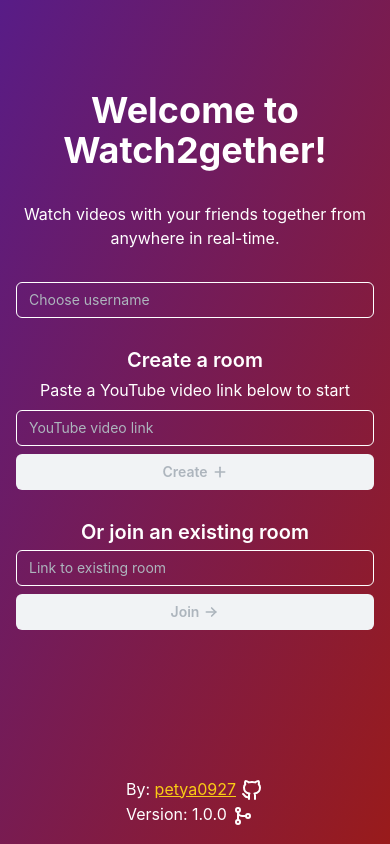
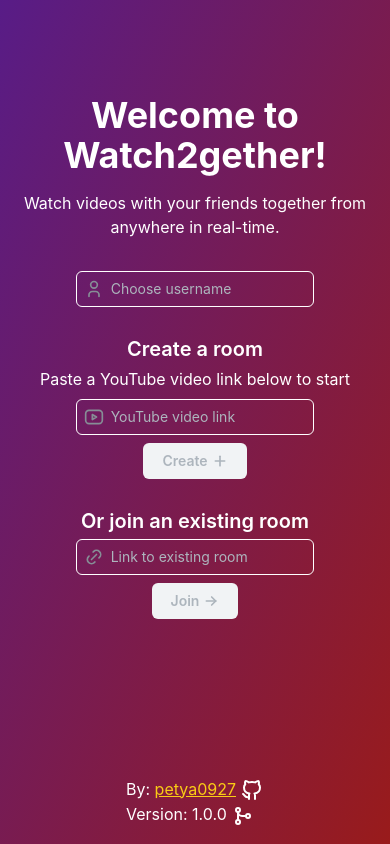
Before and after one commit to petya0927/watch2gether-frontend, a Next.js app: page / in a window 390 px wide. Built offline with nearby package versions, Linux system fonts and the light colour scheme.

Commit message:
Naming convention standardization, adding username is taken comp, fixing username bugs

```diff
--- a/api/rooms.ts
+++ b/api/rooms.ts
@@ -28,47 +28,51 @@
   }
 };
 
-export const isUsernameAvailable = async ({
+export const isUsernameTaken = async ({
   roomId,
   username,
 }: {
   roomId: string;
   username: string;
-}) => {
+}): Promise<boolean | undefined> => {
   if (!username || !roomId) return;
+
+  const roomExists = await isRoomExists(roomId);
+  if (!roomExists) {
+    return;
+  }
 
   try {
     const res = await axios.get(
-      `room/${roomId}/isUsernameAvailable?username=${username}`,
+      `room/${roomId}/isUsernameTaken?username=${username}`
     );
-    return res.data;
+    return res.data.isTaken;
   } catch (error) {
     console.error(error);
     throw error;
   }
 };
 
-export const handleIsUsernameAvailable = async ({
+export const handleIsUsernameTaken = async ({
+  form,
   roomId,
   username,
 }: {
+  form: any;
   roomId: string;
   username: string;
-}): Promise<boolean | undefined> => {
-  const roomExists = await handleIsRoomExists(roomId);
-  if (!roomExists) {
-    return;
+}) => {
+  const isTaken = await isUsernameTaken({ roomId, username });
+  if (isTaken) {
+    form.setFieldError('username', 'Username is already taken in this room');
+  } else {
+    form.setFieldError('username', '');
   }
 
-  const response = await isUsernameAvailable({
-    roomId,
-    username: username,
-  });
-
-  return response.isAvailable;
+  return isTaken;
 };
 
-export const handleIsRoomExists = async (roomId: string): Promise<boolean> => {
+export const isRoomExists = async (roomId: string): Promise<boolean> => {
   try {
     const response = await getRoom(roomId);
     return !!response;
--- a/app/page.tsx
+++ b/app/page.tsx
@@ -1,12 +1,14 @@
 'use client';
-import {
-  createRoom,
-  handleIsRoomExists,
-  handleIsUsernameAvailable,
-} from '@/api/rooms';
+import { createRoom, handleIsUsernameTaken, isRoomExists } from '@/api/rooms';
 import { Button, TextInput } from '@mantine/core';
 import { useForm } from '@mantine/form';
-import { IconArrowRight, IconPlus } from '@tabler/icons-react';
+import {
+  IconArrowRight,
+  IconBrandYoutube,
+  IconLink,
+  IconPlus,
+  IconUser,
+} from '@tabler/icons-react';
 import { useMutation } from '@tanstack/react-query';
 import { useRouter } from 'next/navigation';
 import { useEffect, useState } from 'react';
@@ -63,23 +65,18 @@
 
     existingRoomForm.values.existingRoomUrl &&
       username &&
-      handleIsUsernameAvailable({ roomId, username }).then((isAvailable) => {
-        if (isAvailable === false) {
-          existingRoomForm.setFieldError(
-            'username',
-            'Username is already taken in this room',
-          );
-        } else {
-          existingRoomForm.setFieldError('username', '');
-        }
+      handleIsUsernameTaken({
+        form: existingRoomForm,
+        roomId,
+        username,
       });
 
     existingRoomForm.values.existingRoomUrl &&
-      handleIsRoomExists(roomId).then((isExists) => {
+      isRoomExists(roomId).then((isExists) => {
         if (!isExists) {
           existingRoomForm.setFieldError(
             'existingRoomUrl',
-            'Room does not exist',
+            'Room does not exist'
           );
         } else {
           existingRoomForm.setFieldError('existingRoomUrl', '');
@@ -98,7 +95,7 @@
       }),
     onSuccess: (data) => {
       router.push(
-        `/room/${data.id}?username=${createRoomForm.values.username}`,
+        `/room/${data.id}?username=${createRoomForm.values.username}`
       );
     },
   });
@@ -107,28 +104,36 @@
     router.push(
       existingRoomForm.values.existingRoomUrl +
         '?username=' +
-        existingRoomForm.values.username,
+        existingRoomForm.values.username
     );
   };
 
   return (
     <div className="flex flex-col gap-8 items-center justify-center my-auto">
+      <div className="flex flex-col gap-4">
         <h1 className="font-bold text-white text-4xl text-center">
           Welcome to Watch2gether!
         </h1>
         <p className="text-white text-center max-w-xl">
           Watch videos with your friends together from anywhere in real-time.
         </p>
+      </div>
       <TextInput
         placeholder="Choose username"
+        leftSection={<IconUser size={20} />}
         value={username}
         onChange={(event) => setUsername(event.currentTarget.value)}
         classNames={{
-          root: 'w-full sm:w-1/2',
+          root: 'w-2/3 sm:w-1/2',
           input: `!bg-transparent border-1 rounded-md ${
             createRoomForm.errors.username || existingRoomForm.errors.username
               ? 'border-red-500 text-red-500'
               : 'border-white text-white'
+          }`,
+          section: `${
+            createRoomForm.errors.username || existingRoomForm.errors.username
+              ? 'text-red-500'
+              : ''
           }`,
         }}
         error={
@@ -148,12 +153,13 @@
           <p className="text-white text-center">
             Paste a YouTube video link below to start
           </p>
-          <div className="flex flex-col sm:flex-row gap-2 w-full items-center justify-center active">
+          <div className="flex flex-col sm:flex-row gap-2 w-full items-center justify-center">
             <TextInput
               placeholder="YouTube video link"
+              leftSection={<IconBrandYoutube size={20} />}
               variant="filled"
               classNames={{
-                root: 'w-full sm:w-1/2',
+                root: 'w-2/3 sm:w-1/2',
                 input: `!bg-transparent border-1 rounded-md ${
                   createRoomForm.errors.videoUrl
                     ? 'border-red-500 text-red-500'
@@ -174,7 +180,7 @@
               }
               loading={createRoomMutation.isPending}
               classNames={{
-                root: 'w-full sm:w-auto rounded-md self-start',
+                root: 'w-auto rounded-md sm:self-start',
                 label: 'flex gap-1 items-center justify-center',
               }}
             >
@@ -195,8 +201,9 @@
           <div className="flex flex-col sm:flex-row gap-2 w-full items-center justify-center">
             <TextInput
               placeholder="Link to existing room"
+              leftSection={<IconLink size={20} />}
               classNames={{
-                root: 'w-full sm:w-1/2',
+                root: 'w-2/3 sm:w-1/2',
                 input: `!bg-transparent border-1 rounded-md ${
                   existingRoomForm.errors.existingRoomUrl
                     ? 'border-red-500 text-red-500'
@@ -216,7 +223,7 @@
                 !existingRoomForm.values.username
               }
               classNames={{
-                root: 'w-full sm:w-auto rounded-md self-start',
+                root: 'w-auto rounded-md sm:self-start',
                 label: 'flex gap-1 items-center justify-center',
               }}
             >
--- a/app/room/[id]/page.tsx
+++ b/app/room/[id]/page.tsx
@@ -7,20 +7,19 @@
 } from '@/api/socket';
 import { Room, RoomErrors, User } from '@/app/types';
 import RoomLink from '@/components/RoomLink';
+import UsernameTaken from '@/components/UsernameTaken';
 import Users from '@/components/Users';
 import VideoPlayer from '@/components/VideoPlayer';
 import { useSearchParams } from 'next/navigation';
 import { useEffect, useState } from 'react';
 import { Socket } from 'socket.io-client';
 
-export default function Room({
-  params,
-}: {
-  params: { id: string; username: string };
-}) {
+export default function Room({ params }: { params: { id: string } }) {
   const searchParams = useSearchParams();
-  const username = searchParams.get('username');
 
+  const [username, setUsername] = useState<string | null>(
+    searchParams.get('username')
+  );
   const [room, setRoom] = useState<Room>();
   const [roomError, setRoomError] = useState<RoomErrors | null>(null);
   const [socket, setSocket] = useState<Socket>();
@@ -34,21 +33,24 @@
     setSocket(socketInstance);
     setRoomError(null);
 
-    socketInstance.on('user-already-in-room', () => {
-      setRoomError(RoomErrors.USER_ALREADY_IN_ROOM);
+    socketInstance.on('username-taken', () => {
+      console.log('username taken');
+      setRoomError(RoomErrors.USERNAME_TAKEN);
     });
 
     socketInstance.on('room-data', (data: Room) =>
       onRoomDataEvent({ setRoom, data })
     );
 
-    socketInstance.on('user-joined', (data: User) =>
-      onUserJoinedEvent({ setRoom, data })
-    );
+    socketInstance.on('user-joined', (data: User) => {
+      onUserJoinedEvent({ setRoom, data });
+      console.log('user joined', data);
+    });
 
-    socketInstance.on('user-left', (data: User) =>
-      onUserLeftEvent({ setRoom, data })
-    );
+    socketInstance.on('user-left', (data: User) => {
+      onUserLeftEvent({ setRoom, data });
+      console.log('user left', data);
+    });
 
     return () => {
       socketInstance.off('room-data');
@@ -70,10 +72,8 @@
           </div>
         </div>
       )}
-      {roomError && (
-        <div className="flex flex-col lg:flex-row gap-8 items-center justify-start lg:justify-center h-full w-full">
-          <p>{roomError}</p>
-        </div>
+      {roomError === RoomErrors.USERNAME_TAKEN && (
+        <UsernameTaken roomId={params.id} setUsername={setUsername} />
       )}
     </>
   );
--- a/app/types.ts
+++ b/app/types.ts
@@ -15,7 +15,7 @@
 }
 
 export enum RoomErrors {
-  USER_ALREADY_IN_ROOM = 'USER_ALREADY_IN_ROOM',
+  USERNAME_TAKEN = 'USERNAME_TAKEN',
 }
 
 export interface User {
--- /dev/null
+++ b/components/UsernameTaken.tsx
@@ -0,0 +1,88 @@
+import { handleIsUsernameTaken } from '@/api/rooms';
+import { Button, TextInput } from '@mantine/core';
+import { useForm } from '@mantine/form';
+import { IconArrowRight, IconUser } from '@tabler/icons-react';
+import { useRouter } from 'next/navigation';
+import { useEffect } from 'react';
+
+interface UsernameTakenProps {
+  roomId: string;
+  setUsername: React.Dispatch<React.SetStateAction<string | null>>;
+}
+
+const UsernameTaken = ({ roomId, setUsername }: UsernameTakenProps) => {
+  const router = useRouter();
+
+  const form = useForm({
+    initialValues: {
+      username: '',
+    },
+    validate: {
+      username: (value) => {
+        if (!value) {
+          return 'Please enter a username';
+        }
+      },
+    },
+  });
+
+  useEffect(() => {
+    form.values.username &&
+      handleIsUsernameTaken({ form, roomId, username: form.values.username });
+  }, [form.values.username]);
+
+  const handleSubmit = () => {
+    setUsername(form.values.username);
+    router.push(`/room/${roomId}?username=${form.values.username}`, {
+      scroll: false,
+    });
+  };
+
+  return (
+    <div className="flex flex-col gap-8 items-center justify-center h-full">
+      <div className="flex flex-col gap-4">
+        <h1 className="font-bold text-white text-4xl text-center">
+          Welcome to Watch2gether!
+        </h1>
+        <p className="text-white text-center max-w-xl">
+          Username is already taken in this room
+        </p>
+      </div>
+      <form
+        onSubmit={form.onSubmit(handleSubmit)}
+        className="flex flex-col sm:flex-row gap-2 w-full items-center justify-center"
+      >
+        <TextInput
+          placeholder="Choose another username"
+          leftSection={<IconUser size={20} stroke={2.5} />}
+          classNames={{
+            root: 'w-2/3 sm:w-1/2',
+            input: `!bg-transparent border-1 rounded-md ${
+              form.errors.username
+                ? 'border-red-500 text-red-500'
+                : 'border-white text-white'
+            }`,
+            section: `${form.errors.username ? 'text-red-500' : ''}`,
+          }}
+          error={form.errors.username}
+          {...form.getInputProps('username')}
+        />
+        <Button
+          variant="white"
+          color="black"
+          type="submit"
+          disabled={!!form.errors.username || !form.values.username}
+          classNames={{
+            root: 'w-auto rounded-md',
+            label: 'flex gap-1 items-center justify-center',
+          }}
+        >
+          Join
+          <IconArrowRight size={16} stroke={2.5} />
+        </Button>
+      </form>
+    </div>
+  );
+};
+
+export default UsernameTaken;
```
Also changed, not shown: api/socket.ts (+4 -4 lines). Lines whose indentation alone changed are shown as unchanged.
